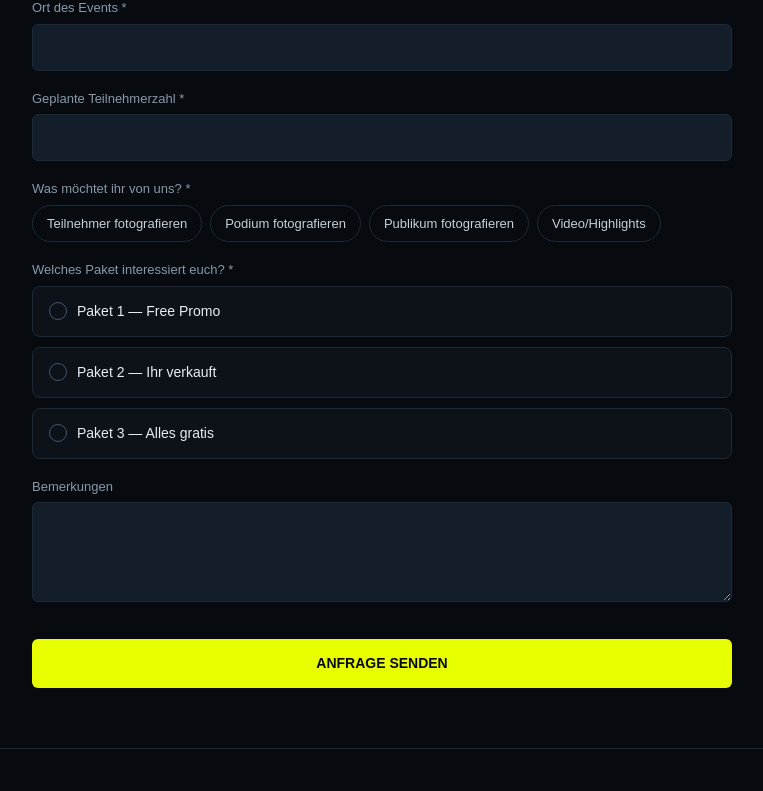
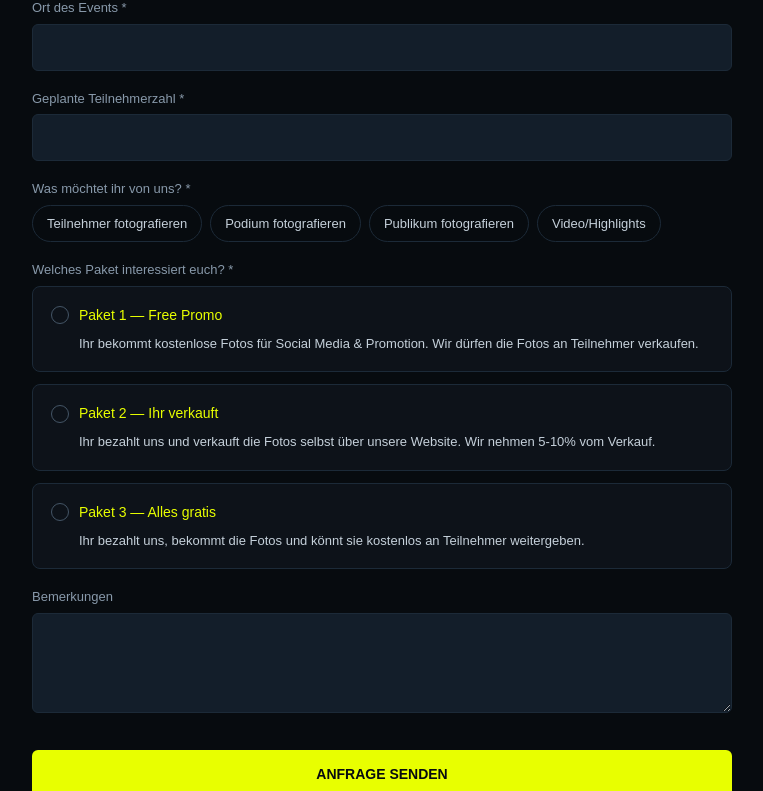
Before and after one commit to 90focus/90focus, a Next.js app: page /organisatoren in a window 1280 px wide. Shown: the part 452-1243 px from the top of the page, without its empty margins (258-1021 px from the left). Built offline with nearby package versions, Linux system fonts and the light colour scheme; no server answers.

Commit message:
Live Tage/Zeit-Anzeige und klickbare Paket-Karten mit Beschreibung hinzugefuegt

```diff
--- a/app/organisatoren/page.tsx
+++ b/app/organisatoren/page.tsx
@@ -24,10 +24,51 @@ export default function OrganisatorenPage() {
   }
 
   const packages = [
-    { key: 'package1', de: 'Paket 1 — Free Promo', en: 'Package 1 — Free Promo' },
-    { key: 'package2', de: 'Paket 2 — Ihr verkauft', en: 'Package 2 — You Sell' },
-    { key: 'package3', de: 'Paket 3 — Alles gratis', en: 'Package 3 — All Free' },
+    {
+      key: 'package1',
+      titleDe: 'Paket 1 — Free Promo',
+      titleEn: 'Package 1 — Free Promo',
+      descDe: 'Ihr bekommt kostenlose Fotos für Social Media & Promotion. Wir dürfen die Fotos an Teilnehmer verkaufen.',
+      descEn: 'You get free photos for social media & promotion. We may sell the photos to participants.',
+    },
+    {
+      key: 'package2',
+      titleDe: 'Paket 2 — Ihr verkauft',
+      titleEn: 'Package 2 — You Sell',
+      descDe: 'Ihr bezahlt uns und verkauft die Fotos selbst über unsere Website. Wir nehmen 5-10% vom Verkauf.',
+      descEn: 'You pay us and sell the photos yourself through our website. We take 5-10% of sales.',
+    },
+    {
+      key: 'package3',
+      titleDe: 'Paket 3 — Alles gratis',
+      titleEn: 'Package 3 — All Free',
+      descDe: 'Ihr bezahlt uns, bekommt die Fotos und könnt sie kostenlos an Teilnehmer weitergeben.',
+      descEn: 'You pay us, get the photos, and can offer them free to participants.',
+    },
   ]
+
+  const getDaysCount = () => {
+    if (!dateFrom || !dateTo) return null
+    const from = new Date(dateFrom)
+    const to = new Date(dateTo)
+    const diff = Math.round((to.getTime() - from.getTime()) / (1000 * 60 * 60 * 24)) + 1
+    if (diff < 1) return null
+    return diff
+  }
+
+  const getDuration = () => {
+    if (!timeFrom || !timeTo) return null
+    const [fh, fm] = timeFrom.split(':').map(Number)
+    const [th, tm] = timeTo.split(':').map(Number)
+    let totalMin = (th * 60 + tm) - (fh * 60 + fm)
+    if (totalMin < 0) totalMin += 24 * 60
+    const hours = Math.floor(totalMin / 60)
+    const mins = totalMin % 60
+    return { hours, mins }
+  }
+
+  const daysCount = getDaysCount()
+  const duration = getDuration()
 
   const handleSubmit = async () => {
     if (!eventName || !dateFrom || !dateTo || !timeFrom || !timeTo || !location || !participants || services.length === 0 || !selectedPackage) {
@@ -35,6 +76,7 @@ export default function OrganisatorenPage() {
       return
     }
     setLoading(true)
+    const pkg = packages.find(p => p.key === selectedPackage)
     const { error } = await supabase.from('organizer_inquiries').insert({
       event_name: eventName,
       date_from: dateFrom,
@@ -42,7 +84,7 @@ export default function OrganisatorenPage() {
       location,
       participant_count: participants,
       services: services.join(', '),
-      remarks: `${remarks ? remarks + ' | ' : ''}Zeit: ${timeFrom}-${timeTo} | Paket: ${packages.find(p => p.key === selectedPackage)?.[lang === 'de' ? 'de' : 'en']}`,
+      remarks: `${remarks ? remarks + ' | ' : ''}Zeit: ${timeFrom}-${timeTo} | Paket: ${lang === 'de' ? pkg?.titleDe : pkg?.titleEn}`,
     })
 
     if (!error) {
@@ -59,7 +101,7 @@ export default function OrganisatorenPage() {
             location,
             participant_count: participants,
             services: services.join(', '),
-            selected_package: packages.find(p => p.key === selectedPackage)?.[lang === 'de' ? 'de' : 'en'],
+            selected_package: lang === 'de' ? pkg?.titleDe : pkg?.titleEn,
             remarks,
           }),
         })
@@ -107,6 +149,7 @@ export default function OrganisatorenPage() {
             <input required style={inputStyle} value={eventName} onChange={e => setEventName(e.target.value)} />
           </div>
 
+          <div>
             <div style={{ display: 'grid', gridTemplateColumns: '1fr 1fr', gap: 12 }}>
               <div>
                 <label style={labelStyle}>{lang === 'de' ? 'Datum von *' : 'Date from *'}</label>
@@ -117,7 +160,14 @@ export default function OrganisatorenPage() {
                 <input required type="date" style={inputStyle} value={dateTo} onChange={e => setDateTo(e.target.value)} />
               </div>
             </div>
+            {daysCount && (
+              <div style={{ color: '#e8ff00', fontSize: 12, marginTop: 6 }}>
+                {daysCount} {daysCount === 1 ? (lang === 'de' ? 'Tag' : 'day') : (lang === 'de' ? 'Tage' : 'days')}
+              </div>
+            )}
+          </div>
 
+          <div>
             <div style={{ display: 'grid', gridTemplateColumns: '1fr 1fr', gap: 12 }}>
               <div>
                 <label style={labelStyle}>{lang === 'de' ? 'Uhrzeit von *' : 'Time from *'}</label>
@@ -127,6 +177,14 @@ export default function OrganisatorenPage() {
                 <label style={labelStyle}>{lang === 'de' ? 'Uhrzeit bis *' : 'Time to *'}</label>
                 <input required type="time" style={inputStyle} value={timeTo} onChange={e => setTimeTo(e.target.value)} />
               </div>
+            </div>
+            {duration && (
+              <div style={{ color: '#e8ff00', fontSize: 12, marginTop: 6 }}>
+                {duration.hours > 0 && `${duration.hours} ${lang === 'de' ? 'Std' : 'hrs'} `}
+                {duration.mins > 0 && `${duration.mins} ${lang === 'de' ? 'Min' : 'min'}`}
+                {duration.hours === 0 && duration.mins === 0 && (lang === 'de' ? '0 Min' : '0 min')}
+              </div>
+            )}
           </div>
 
           <div>
@@ -163,19 +221,21 @@ export default function OrganisatorenPage() {
 
           <div>
             <label style={labelStyle}>{lang === 'de' ? 'Welches Paket interessiert euch? *' : 'Which package interests you? *'}</label>
-            <div style={{ display: 'flex', flexDirection: 'column', gap: 10, marginTop: 6 }}>
+            <div style={{ display: 'grid', gap: 12, marginTop: 6 }}>
               {packages.map(p => (
                 <div key={p.key} onClick={() => setSelectedPackage(p.key)}
                   style={{
-                    padding: '14px 16px', borderRadius: 8, cursor: 'pointer',
-                    border: selectedPackage === p.key ? '1px solid #e8ff00' : '1px solid #1c2a38',
+                    padding: 18, borderRadius: 8, cursor: 'pointer',
+                    border: selectedPackage === p.key ? '2px solid #e8ff00' : '1px solid #1c2a38',
                     background: selectedPackage === p.key ? 'rgba(232,255,0,0.08)' : '#0d1219',
-                    display: 'flex', alignItems: 'center', gap: 10,
                   }}>
+                  <div style={{ display: 'flex', alignItems: 'center', gap: 10, marginBottom: 8 }}>
                     <div style={{ width: 18, height: 18, borderRadius: '50%', border: '1px solid #445566', background: selectedPackage === p.key ? '#e8ff00' : 'transparent', flexShrink: 0 }} />
-                  <span style={{ fontSize: 14, color: selectedPackage === p.key ? '#e8ff00' : '#e8eef4' }}>
-                    {lang === 'de' ? p.de : p.en}
-                  </span>
+                    <h3 style={{ color: '#e8ff00', fontSize: 14, margin: 0 }}>{lang === 'de' ? p.titleDe : p.titleEn}</h3>
+                  </div>
+                  <p style={{ fontSize: 13, color: '#c5d0da', lineHeight: 1.5, margin: 0, marginLeft: 28 }}>
+                    {lang === 'de' ? p.descDe : p.descEn}
+                  </p>
                 </div>
               ))}
             </div>
```
Lines whose indentation alone changed are shown as unchanged.
